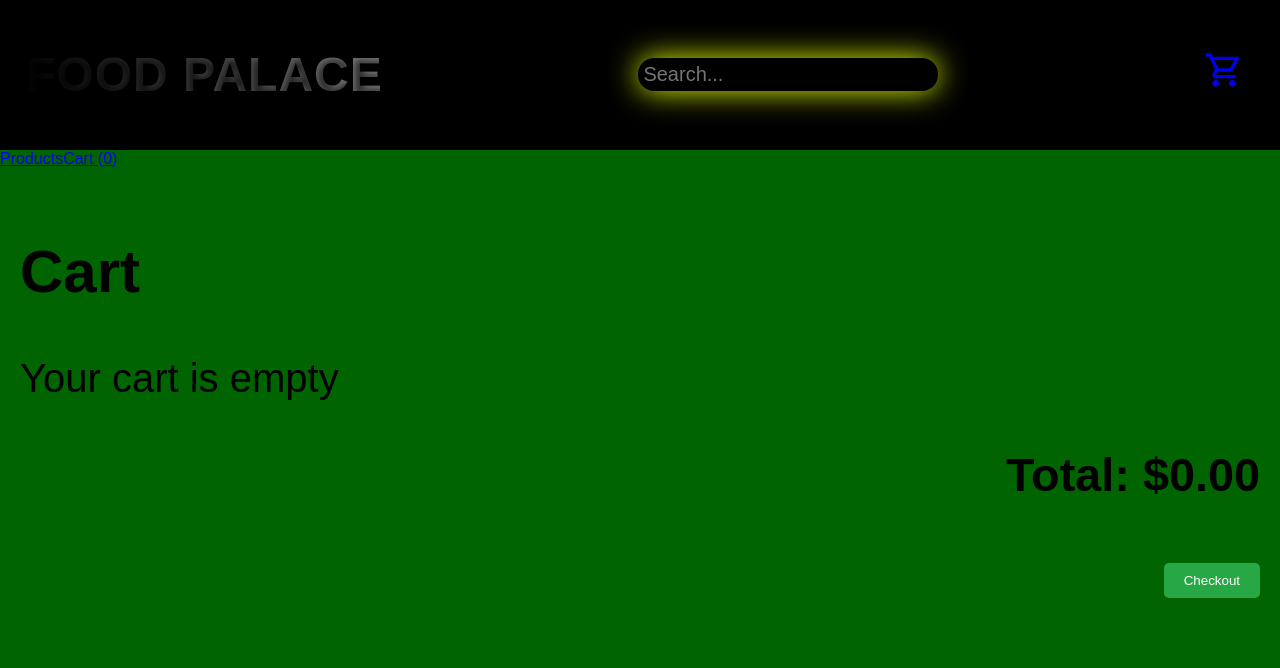
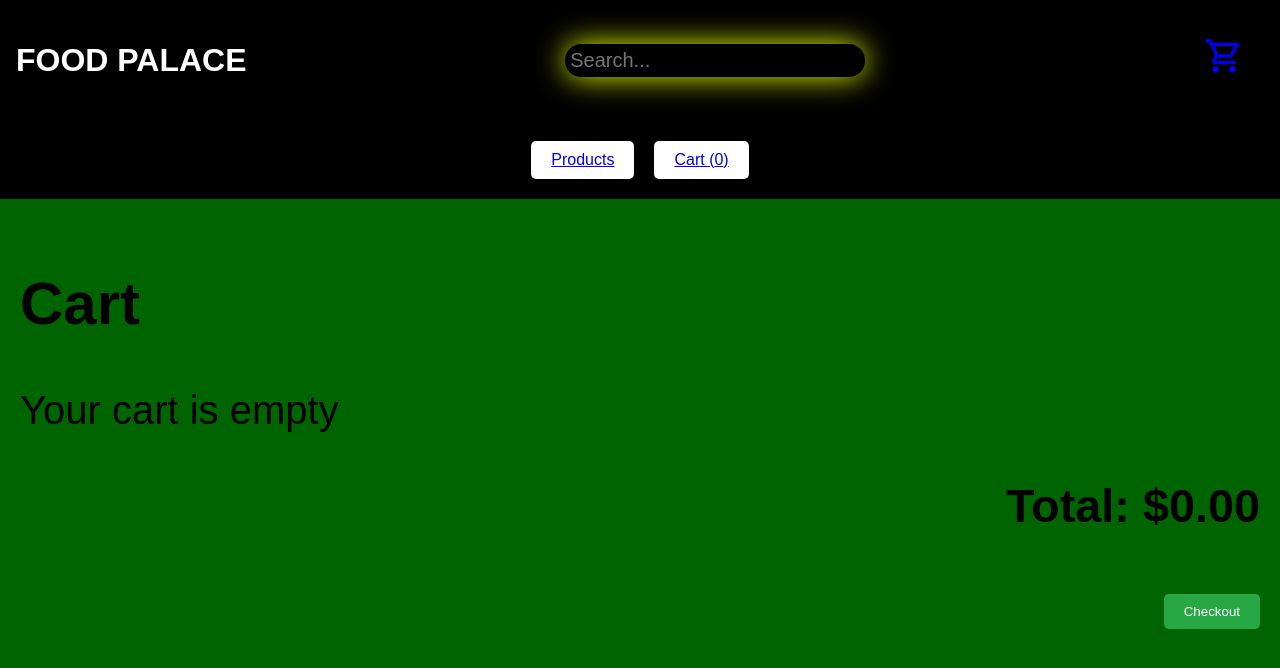
Before and after one commit to franklinstyles/phase-2-project-shopping-cart, a React (Vite) app: page /cart in a window 1280 px wide. Shown: the top 668 px of the page. Built offline with nearby package versions, Linux system fonts and the light colour scheme; a web font is replaced by a local one.

Commit message:
put the nav-links at the center and styled them to stay at the middle

```diff
--- a/src/App.jsx
+++ b/src/App.jsx
@@ -26,9 +26,9 @@ const App = () => {
         <Router>
             <div className="App">
                 <Header cartItems={cartItems} setCartItems={setCartItems}onSearch={handleSearch} />
-                <nav>
-                    <Link to="/">Products</Link>
-                    <Link to="/cart">Cart ({cartItems.length})</Link>
+                <nav className='nav'>
+                    <button><Link to="/">Products</Link></button>
+                    <button><Link to="/cart">Cart ({cartItems.length})</Link></button>
                 </nav>
                 <Routes>
                     <Route path="/" element={<Products addToCart={addToCart} searchQuery={searchQuery} />} />
--- a/src/index.css
+++ b/src/index.css
@@ -11,6 +11,29 @@ body {
   padding: 16px;
   background-color: black;
   color: white;
+}
+.nav {
+  display: flex;
+  justify-content: center;
+  align-items: center;
+  gap: 20px;
+  background-color: black;
+  padding: 20px;
+}
+
+.nav button {
+  background-color: white;
+  color: black;
+  padding: 10px 20px;
+  border-radius: 5px;
+  border: none;
+  cursor: pointer;
+  font-size: 16px;
+  transition: background-color 0.3s ease;
+}
+
+.nav button:hover {
+  background-color: grey;
 }
 .welcome {
   display: flex;
@@ -173,7 +196,7 @@ button:hover {
 .checkout button:hover {
   background-color: #218838;
 }
-h1 {
+/* h1 {
   font-family: 'Arial', sans-serif;
   font-size: 3rem;
   color: #ffffff;
@@ -187,4 +210,4 @@ h1 {
   background: linear-gradient(90deg,black,grey);
   -webkit-background-clip: text;
   -webkit-text-fill-color: transparent;
-}
+} */
```
